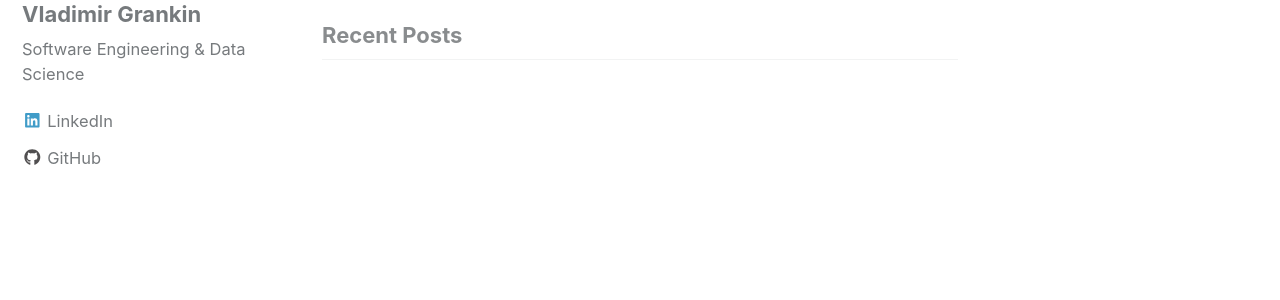
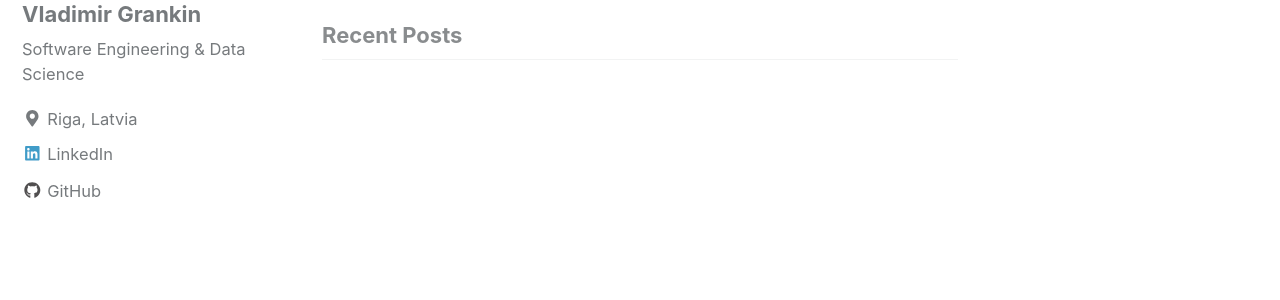
Before and after one commit to vgrankin/vgrankin.github.io, a Jekyll site: the page built from index.html, in a window 1280 px wide. Shown: the part 153-453 px from the top of the page. Built offline with Jekyll 4.4.1, drawn with Linux system fonts in a browser that asks for light colours; nearby versions of some CDN libraries; the list of posts is cut into pages by our own code.

Commit message:
updating config

```diff
--- a/_config.yml
+++ b/_config.yml
@@ -103,7 +103,7 @@ author:
   name             : "Vladimir Grankin"
   avatar           : # path of avatar image, e.g. "/assets/images/bio-photo.jpg"
   bio              : "Software Engineering & Data Science"
-  location         :
+  location         : "Riga, Latvia"
   email            :
   uri              :
   home             : # null (default), "absolute or relative url to link to author home"
```
